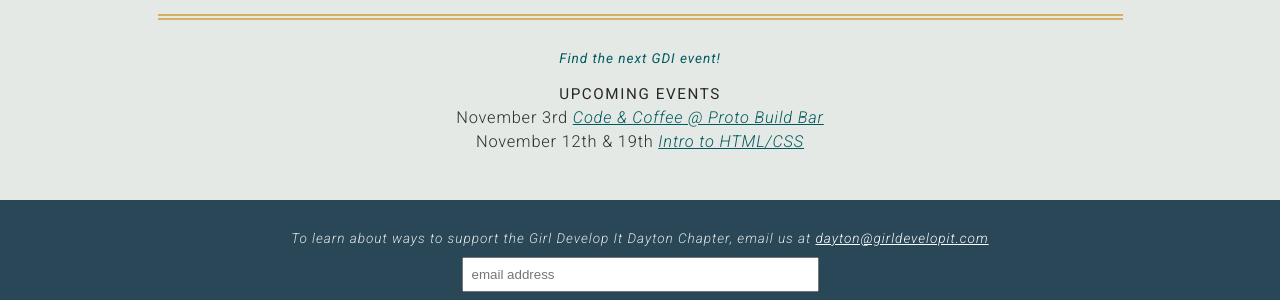
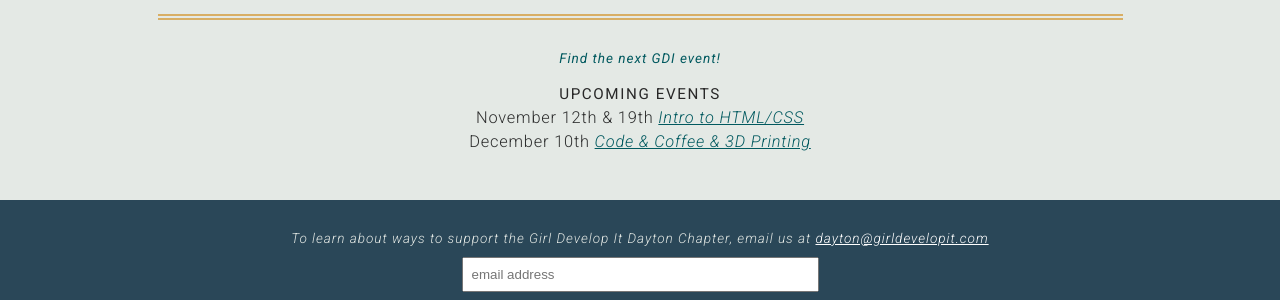
Before and after one commit to dytcodetogether/gdidayton, a Jekyll site: the page built from index.html, in a window 1280 px wide. Shown: the part 910-1210 px from the top of the page. Built offline with Jekyll 4.4.1, drawn with Linux system fonts in a browser that asks for light colours; nearby versions of some CDN libraries.

Commit message:
remove nov 3rd c&c add dec 10th c&c

```diff
--- a/index.html
+++ b/index.html
@@ -32,11 +32,11 @@
       </div>
       <div class="container" style="padding:1em">
         <h3>Upcoming events</h3>
-          <p>
-           November 3rd <a href="http://www.meetup.com/Girl-Develop-It-Dayton/events/233864137/">Code & Coffee @ Proto Build Bar</a>
-          </p>
 	  <p>
 	   November 12th & 19th <a href="http://www.meetup.com/Girl-Develop-It-Dayton/events/234840799/"> Intro to HTML/CSS</a>
+	  </p>
+	  <p>
+	   December 10th <a href="http://www.meetup.com/Girl-Develop-It-Dayton/events/235348781/"> Code & Coffee & 3D Printing</a>
 	  </p>
       </div>
 
```
